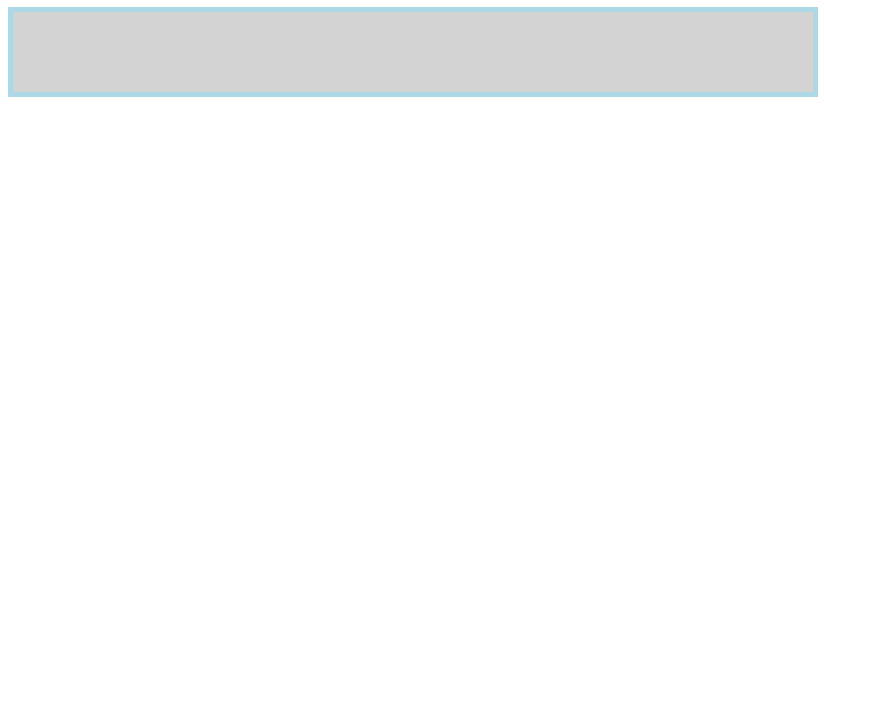
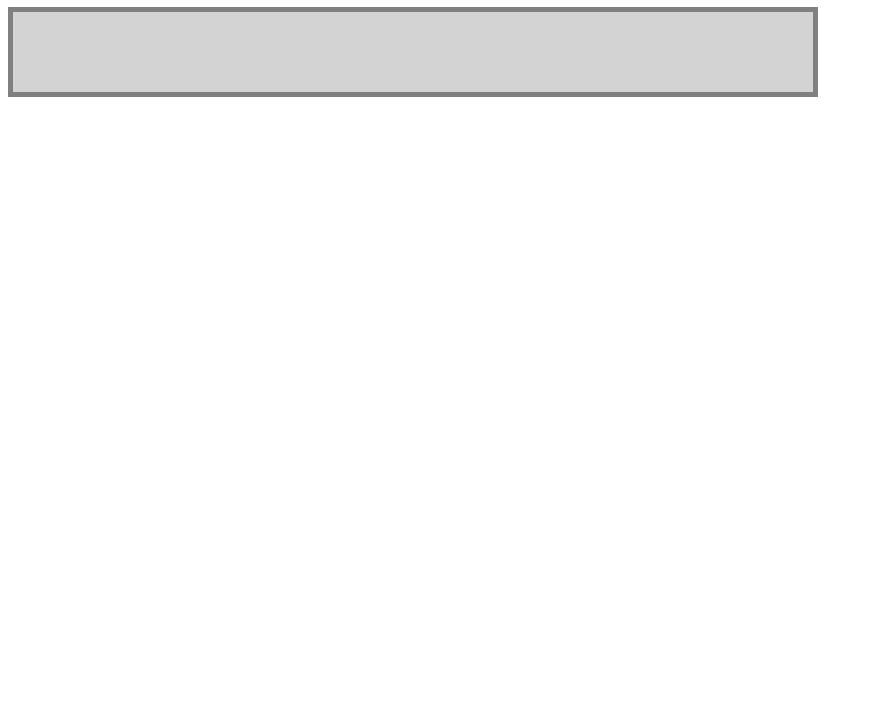
Before and after one commit to wolfSkullCave/etch-a-sketch, a plain HTML site: page index.html in a window 1280 px wide. Shown: the part 81-800 px from the top of the page, without its empty margins (0-873 px from the left). Drawn offline with Linux system fonts and the light colour scheme.

Commit message:
Changed grid border from lightblue to grey (style.css).

```diff
--- a/style.css
+++ b/style.css
@@ -20,7 +20,7 @@
 
 .grid{
     width: 800px;
-    background-color: lightblue;
+    background-color: grey;
     padding: 5px;
 
   }
```
